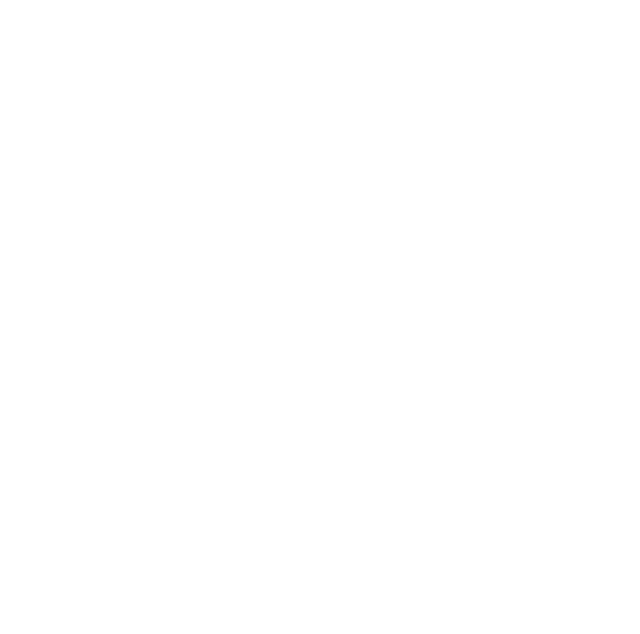
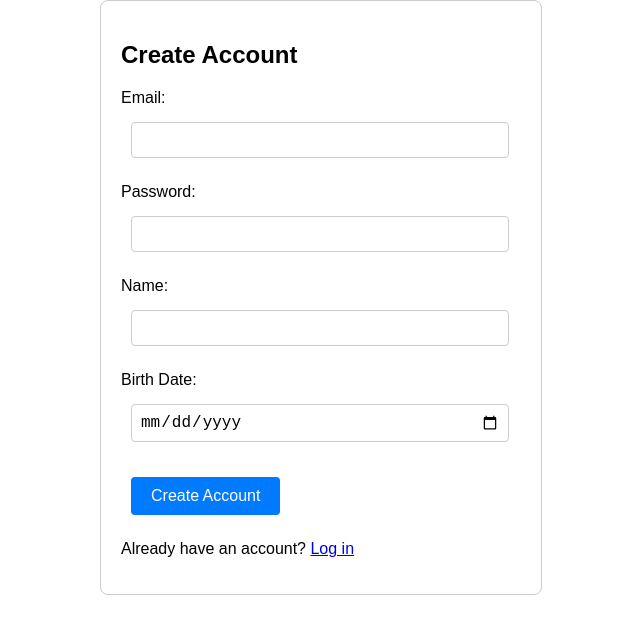
Before and after one commit to mateusamado/cinewishlist, a React (Create React App) app: page /signup in a window 1280 px wide. Before the commit this address had no page. Shown: the top 634 px of the page, without its empty margins (319-959 px from the left). Built offline with nearby package versions, Linux system fonts and the light colour scheme.

Commit message:
feat: criando pagina de login e de cadastro mockados

```diff
--- a/src/App.js
+++ b/src/App.js
@@ -1,19 +1,41 @@
-import React from "react";
-import { Routes, Route } from "react-router-dom";
+import React, { useState } from "react";
+import { Routes, Route, Navigate } from "react-router-dom";
 import Home from "./views/Home";
-// import Login from "./views/Login";
-// import Register from "./views/Register";
-// import Profile from "./views/Profile";
-// import Watchlist from "./views/Watchlist";
+import SignUp from "./views/SignUp";
+import Login from "./views/Login";
 
 function App() {
+  const [isAuthenticated, setIsAuthenticated] = useState(false);
+
+  const authenticateUser = () => {
+    // Adicionar lógica para autenticar o usuário
+    // Por exemplo, verificando se há um token de autenticação válido
+    // Exemplo simples por enquanto
+    setIsAuthenticated(true);
+  };
+
+  const logoutUser = () => {
+    // Adicionar lógica para desautenticar o usuário
+    setIsAuthenticated(false);
+  };
+
   return (
     <Routes>
-      <Route exact path="/" element={<Home />} />
-      {/* <Route path="/login" element={<Login/>} />
-      <Route path="/register" element={<Register/>} />
-      <Route path="/profile" element={<Profile/>} />
-      <Route path="/watchlist" element={<Watchlist/>} /> */}
+      <Route
+        path="/"
+        element={
+          isAuthenticated ? (
+            <Home logout={logoutUser} />
+          ) : (
+            <Navigate to="/login" />
+          )
+        }
+      />
+      <Route path="/signup" element={<SignUp />} />
+      <Route
+        path="/login"
+        element={<Login authenticate={authenticateUser} />}
+      />
     </Routes>
   );
 }
--- /dev/null
+++ b/src/styles/Login.css
@@ -0,0 +1,43 @@
+.login-container {
+  max-width: 400px;
+  margin: 0 auto;
+  padding: 20px;
+  border: 1px solid #ccc;
+  border-radius: 8px;
+}
+
+.form-group {
+  margin-bottom: 15px;
+}
+
+label {
+  display: block;
+  margin-bottom: 5px;
+}
+
+input {
+  width: 90%;
+  padding: 8px;
+  font-size: 16px;
+  border: 1px solid #ccc;
+  border-radius: 4px;
+}
+
+.error-message {
+  color: red;
+  margin-bottom: 10px;
+}
+
+button {
+  padding: 10px 20px;
+  font-size: 16px;
+  background-color: #007bff;
+  color: #fff;
+  border: none;
+  border-radius: 4px;
+  cursor: pointer;
+}
+
+p {
+  margin-top: 15px;
+}
--- /dev/null
+++ b/src/styles/SignUp.css
@@ -0,0 +1,38 @@
+.signup-container {
+  max-width: 400px;
+  margin: 0 auto;
+  padding: 20px;
+  border: 1px solid #ccc;
+  border-radius: 8px;
+}
+
+.form-group {
+  margin-bottom: 15px;
+}
+
+label {
+  display: block;
+  margin-bottom: 5px;
+}
+
+input {
+  width: 100%;
+  padding: 8px;
+  font-size: 16px;
+  border: 1px solid #ccc;
+  border-radius: 4px;
+}
+
+button {
+  padding: 10px 20px;
+  font-size: 16px;
+  background-color: #007bff;
+  color: #fff;
+  border: none;
+  border-radius: 4px;
+  cursor: pointer;
+}
+
+p {
+  margin-top: 15px;
+}
--- /dev/null
+++ b/src/views/Login.js
@@ -0,0 +1,69 @@
+import React, { useState } from "react";
+import { Link, useNavigate } from "react-router-dom";
+import "../styles/Login.css";
+
+const Login = ({ authenticate }) => {
+  const [formData, setFormData] = useState({
+    email: "",
+    password: "",
+  });
+  const [error, setError] = useState("");
+  const navigate = useNavigate();
+
+  const handleChange = (e) => {
+    setFormData({
+      ...formData,
+      [e.target.name]: e.target.value,
+    });
+  };
+
+  const handleSubmit = (e) => {
+    e.preventDefault();
+    // Adicionar a lógica para autenticar o usuário
+    // Simulando por quanto uma autenticação simples apenas para demonstração
+    if (
+      formData.email === "user@example.com" &&
+      formData.password === "password"
+    ) {
+      authenticate();
+      navigate("/");
+    } else {
+      setError("Invalid email or password");
+    }
+  };
+
+  return (
+    <div className="login-container">
+      <h2>Login</h2>
+      <form onSubmit={handleSubmit}>
+        <div className="form-group">
+          <label>Email:</label>
+          <input
+            type="email"
+            name="email"
+            value={formData.email}
+            onChange={handleChange}
+            required
+          />
+        </div>
+        <div className="form-group">
+          <label>Password:</label>
+          <input
+            type="password"
+            name="password"
+            value={formData.password}
+            onChange={handleChange}
+            required
+          />
+        </div>
+        {error && <p className="error-message">{error}</p>}
+        <button type="submit">Login</button>
+      </form>
+      <p>
+        Don't have an account? <Link to="/signup">Sign up</Link>
+      </p>
+    </div>
+  );
+};
+
+export default Login;
--- /dev/null
+++ b/src/views/SignUp.js
@@ -0,0 +1,78 @@
+import React, { useState } from "react";
+import { Link } from "react-router-dom";
+import "../styles/SignUp.css";
+
+const SignUp = () => {
+  const [formData, setFormData] = useState({
+    email: "",
+    password: "",
+    name: "",
+    birthDate: "",
+  });
+
+  const handleChange = (e) => {
+    setFormData({
+      ...formData,
+      [e.target.name]: e.target.value,
+    });
+  };
+
+  const handleSubmit = (e) => {
+    e.preventDefault();
+    console.log(formData);
+  };
+
+  return (
+    <div className="signup-container">
+      <h2>Create Account</h2>
+      <form onSubmit={handleSubmit}>
+        <div className="form-group">
+          <label>Email:</label>
+          <input
+            type="email"
+            name="email"
+            value={formData.email}
+            onChange={handleChange}
+            required
+          />
+        </div>
+        <div className="form-group">
+          <label>Password:</label>
+          <input
+            type="password"
+            name="password"
+            value={formData.password}
+            onChange={handleChange}
+            required
+          />
+        </div>
+        <div className="form-group">
+          <label>Name:</label>
+          <input
+            type="text"
+            name="name"
+            value={formData.name}
+            onChange={handleChange}
+            required
+          />
+        </div>
+        <div className="form-group">
+          <label>Birth Date:</label>
+          <input
+            type="date"
+            name="birthDate"
+            value={formData.birthDate}
+            onChange={handleChange}
+            required
+          />
+        </div>
+        <button type="submit">Create Account</button>
+      </form>
+      <p>
+        Already have an account? <Link to="/login">Log in</Link>
+      </p>
+    </div>
+  );
+};
+
+export default SignUp;
```
